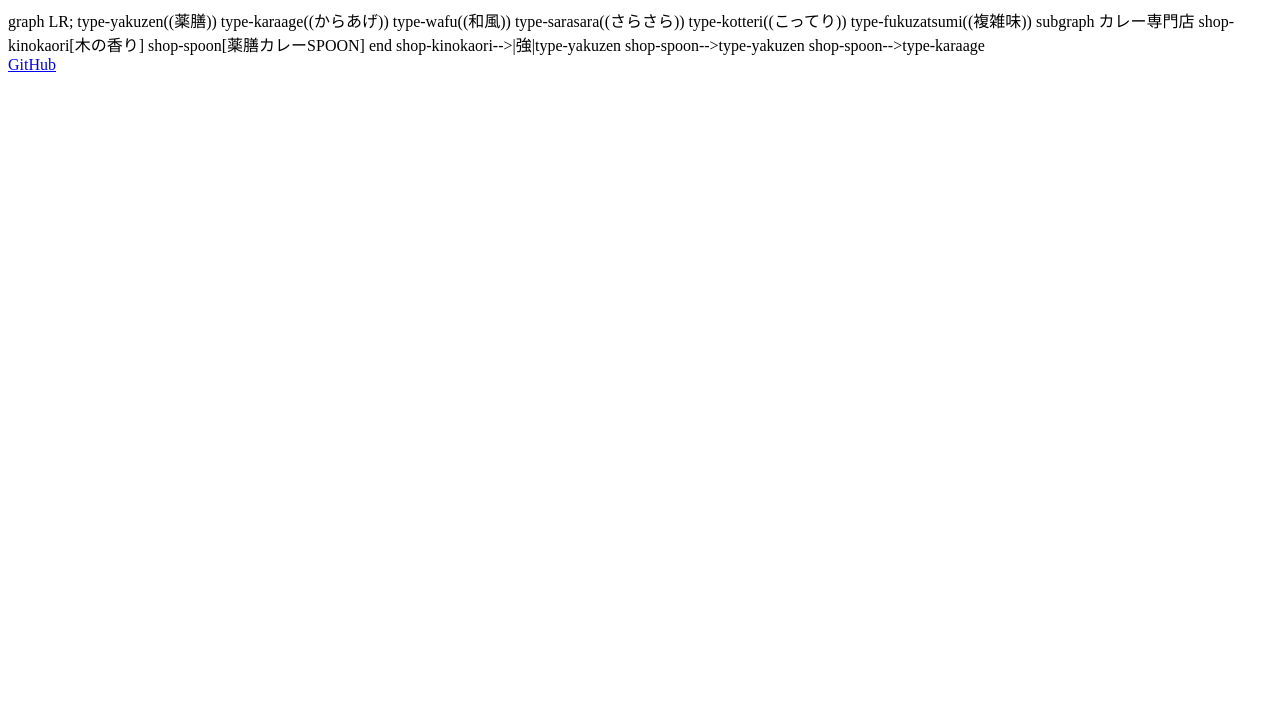
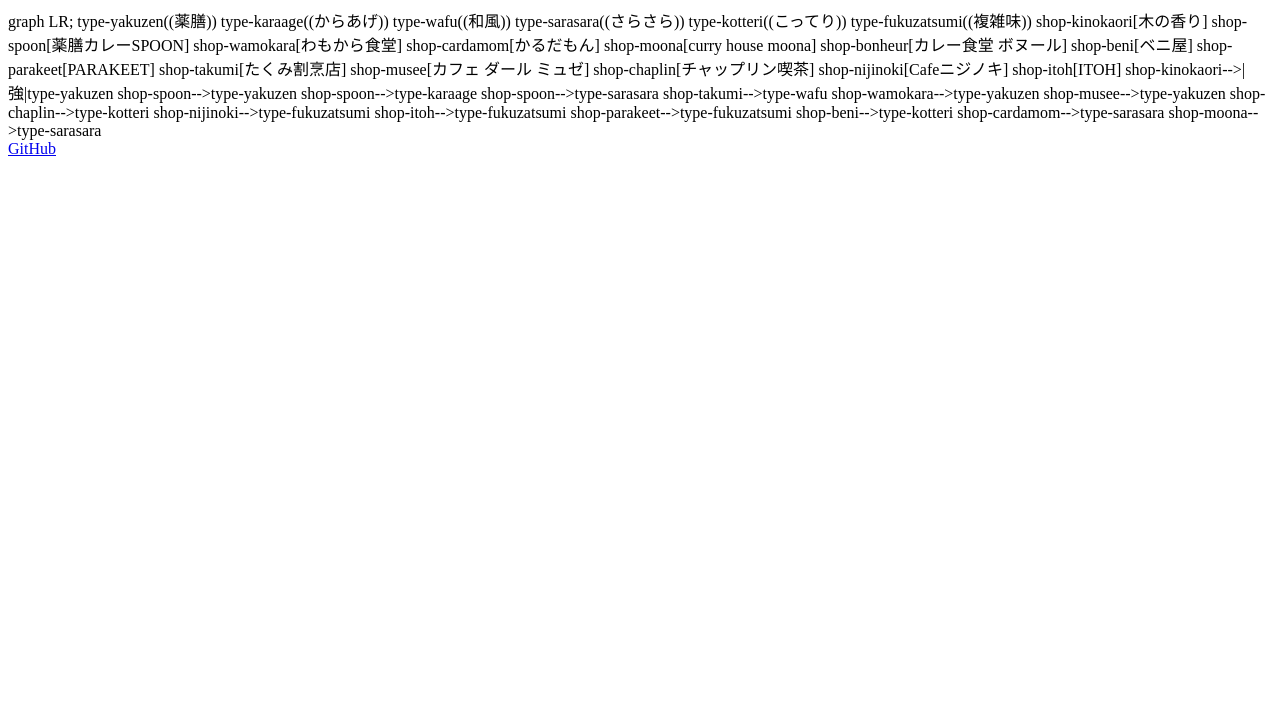
Before and after one commit to mh61503891/tottori-curry-map, a plain HTML site: page index.html in a window 1280 px wide. Shown: the part 81-800 px from the top of the page. Drawn offline with Linux system fonts and the light colour scheme; a script that the page names is missing.

Commit message:
Update index.html

```diff
--- a/index.html
+++ b/index.html
@@ -21,13 +21,33 @@ graph LR;
   type-sarasara((さらさら))
   type-kotteri((こってり))
   type-fukuzatsumi((複雑味))
-  subgraph カレー専門店
-    shop-kinokaori[木の香り]
-    shop-spoon[薬膳カレーSPOON]
-  end
+  shop-kinokaori[木の香り]
+  shop-spoon[薬膳カレーSPOON]
+  shop-wamokara[わもから食堂]
+  shop-cardamom[かるだもん]
+  shop-moona[curry house moona]
+  shop-bonheur[カレー食堂 ボヌール]
+  shop-beni[ベニ屋]
+  shop-parakeet[PARAKEET]
+  shop-takumi[たくみ割烹店]
+  shop-musee[カフェ ダール ミュゼ]
+  shop-chaplin[チャップリン喫茶]
+  shop-nijinoki[Cafeニジノキ]
+  shop-itoh[ITOH]
   shop-kinokaori-->|強|type-yakuzen
   shop-spoon-->type-yakuzen
   shop-spoon-->type-karaage
+  shop-spoon-->type-sarasara
+  shop-takumi-->type-wafu
+  shop-wamokara-->type-yakuzen
+  shop-musee-->type-yakuzen
+  shop-chaplin-->type-kotteri
+  shop-nijinoki-->type-fukuzatsumi
+  shop-itoh-->type-fukuzatsumi
+  shop-parakeet-->type-fukuzatsumi
+  shop-beni-->type-kotteri
+  shop-cardamom-->type-sarasara
+  shop-moona-->type-sarasara
     </div>
   <a href="https://github.com/mh61503891/tottori-curry-map">GitHub</a>
   </body>
```
